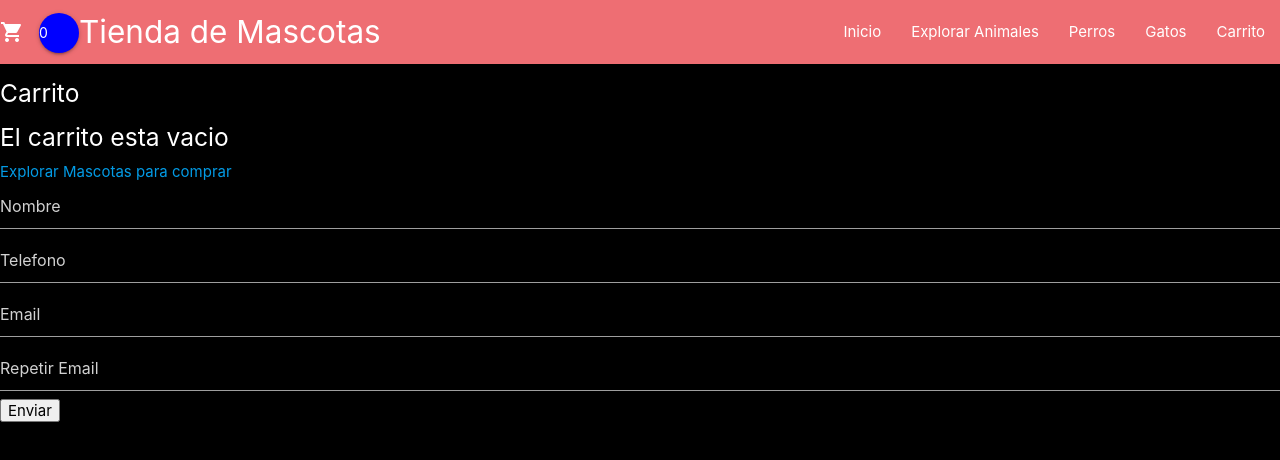
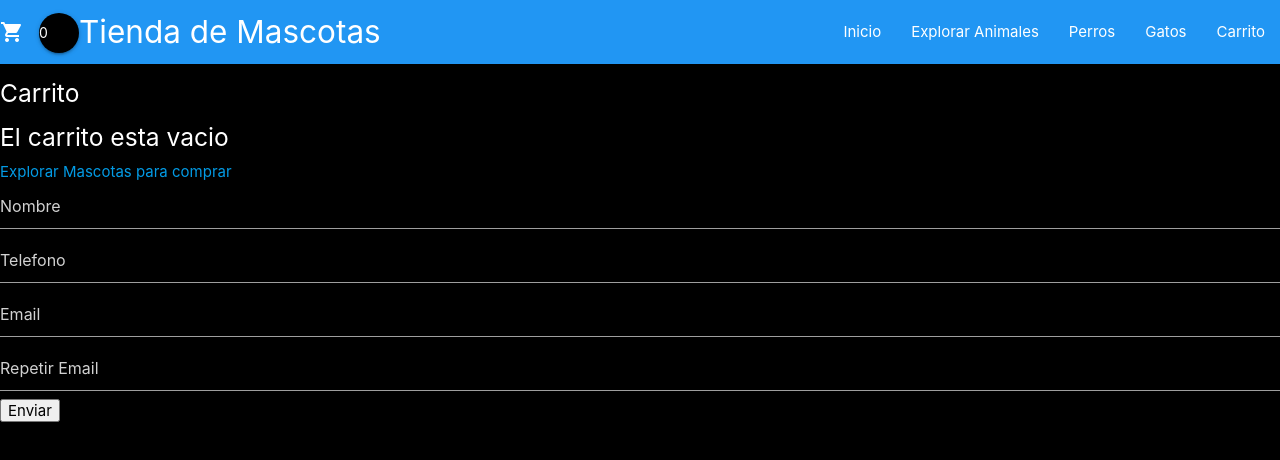
Before and after one commit to Locke00/perez-jose, a React (Create React App) app: page /cart in a window 1280 px wide. Shown: the top 460 px of the page. Built offline with nearby package versions, Linux system fonts and the light colour scheme.

Commit message:
Corregidos los colores

```diff
--- a/src/components/CartWidget.js
+++ b/src/components/CartWidget.js
@@ -6,7 +6,7 @@ export  function ComponenteWidget() {
     return (
       <>
           <Link to='/cart'><i className="small material-icons left"  >shopping_cart</i></Link>
-          <span className="btn-floating" style={{color: "white",backgroundColor: "blue"}}>  {obtenerQuantityTotal()} </span>
+          <span className="btn-floating" style={{color: "white",backgroundColor: "black"}}>  {obtenerQuantityTotal()} </span>
       </>
     )
   }
--- a/src/components/Item.js
+++ b/src/components/Item.js
@@ -9,7 +9,7 @@ export function Item({item}) {
                         <div className="card-content white-text">
                             <p>Codigo: {item.id}</p>
                             <p>Tipo: {item.categoria}</p>
-                            <span className="card-title">{item.raza}</span>
+                            <span>{item.raza}</span>
                             <p>{item.description}</p>
                             <div>
                                 <Link to={`/detalle/${item.id}`}>
--- a/src/components/ItemCount.js
+++ b/src/components/ItemCount.js
@@ -10,7 +10,7 @@ export function ItemCount({stock,initial,onAdd}) {
   }
 
   const ButtonCount= ({count,onAdd})=> {
-    return <button className="btn btn-outline-primary" onClick={()=>{
+    return <button className="btn" onClick={()=>{
         onAdd(count)
         handleInput()
       }
@@ -18,7 +18,7 @@ export function ItemCount({stock,initial,onAdd}) {
   }
 
   const InputCount= ()=> {
-      return <Link to="/cart" className="btn btn-outline-primary">Terminar compra</Link>
+      return <Link to="/cart" className="btn">Terminar compra</Link>
   }
 
   function incrementarContador() {
--- a/src/components/NavBar.js
+++ b/src/components/NavBar.js
@@ -1,13 +1,12 @@
 import { Link } from "react-router-dom";
 import { CartWidget } from "./CartWidget"
 
-
 export function NavBar() {
   return (
-    <nav>
+    <nav class="blue">
       <div className="nav-wrapper">
-      <CartWidget />
-      <Link to='/' className="brand-logo">Tienda de Mascotas</Link>
+        <CartWidget />
+        <Link to='/' className="brand-logo">Tienda de Mascotas</Link>
         <ul id="nav-mobile" className="right hide-on-med-and-down">
           <li><Link to="/">Inicio</Link></li>
           <li><Link to="/">Explorar Animales</Link></li>
@@ -17,6 +16,8 @@ export function NavBar() {
         </ul>
       </div>
     </nav>
+
+
   )
 }
 
--- a/src/components/cart/Cart.js
+++ b/src/components/cart/Cart.js
@@ -107,7 +107,7 @@ export const Cart = () => {
                 <h4>
                     La compra se realizó exitosamente. <br/>
                     Codigo de orden: {idOrden} <br/>
-                    Precio: {ordenEstado.total} <br/>
+                    Precio: $ {ordenEstado.total} <br/>
                     Gracias por su compra.
                 </h4>
             }
```
